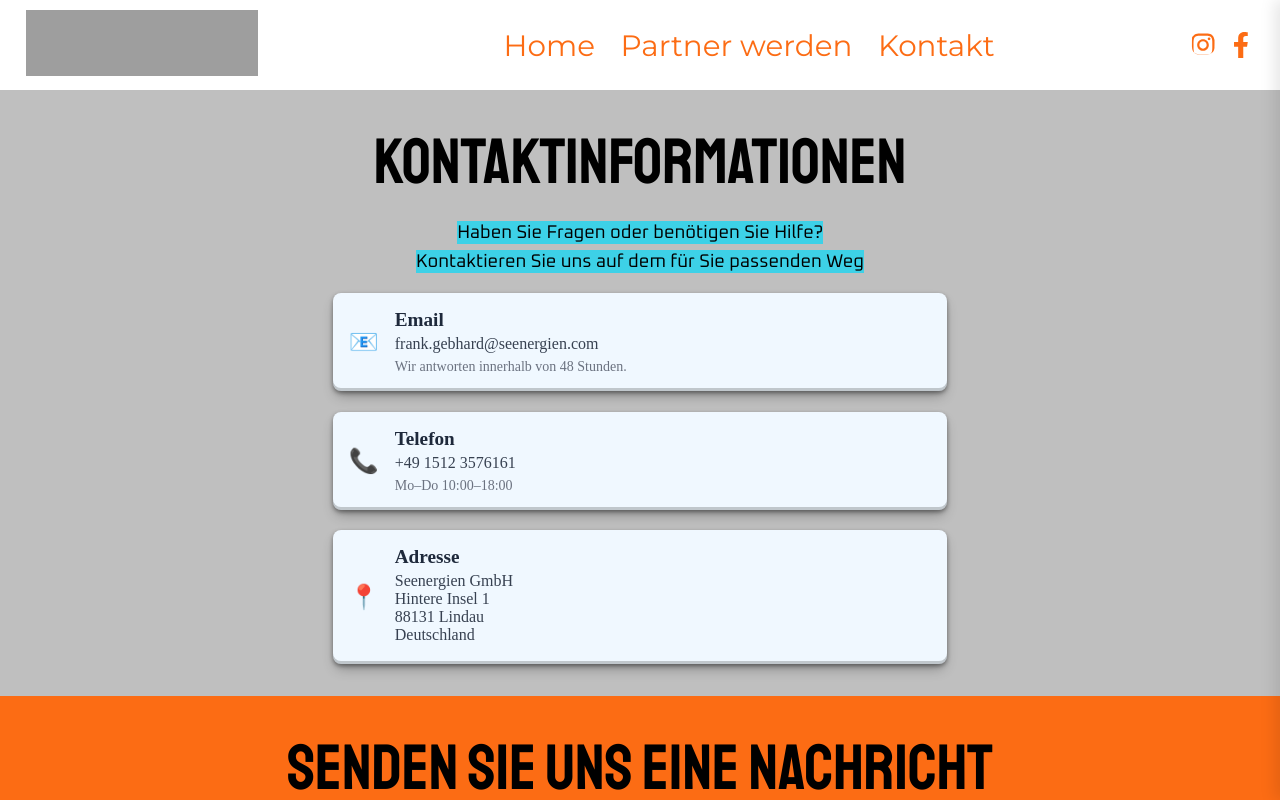
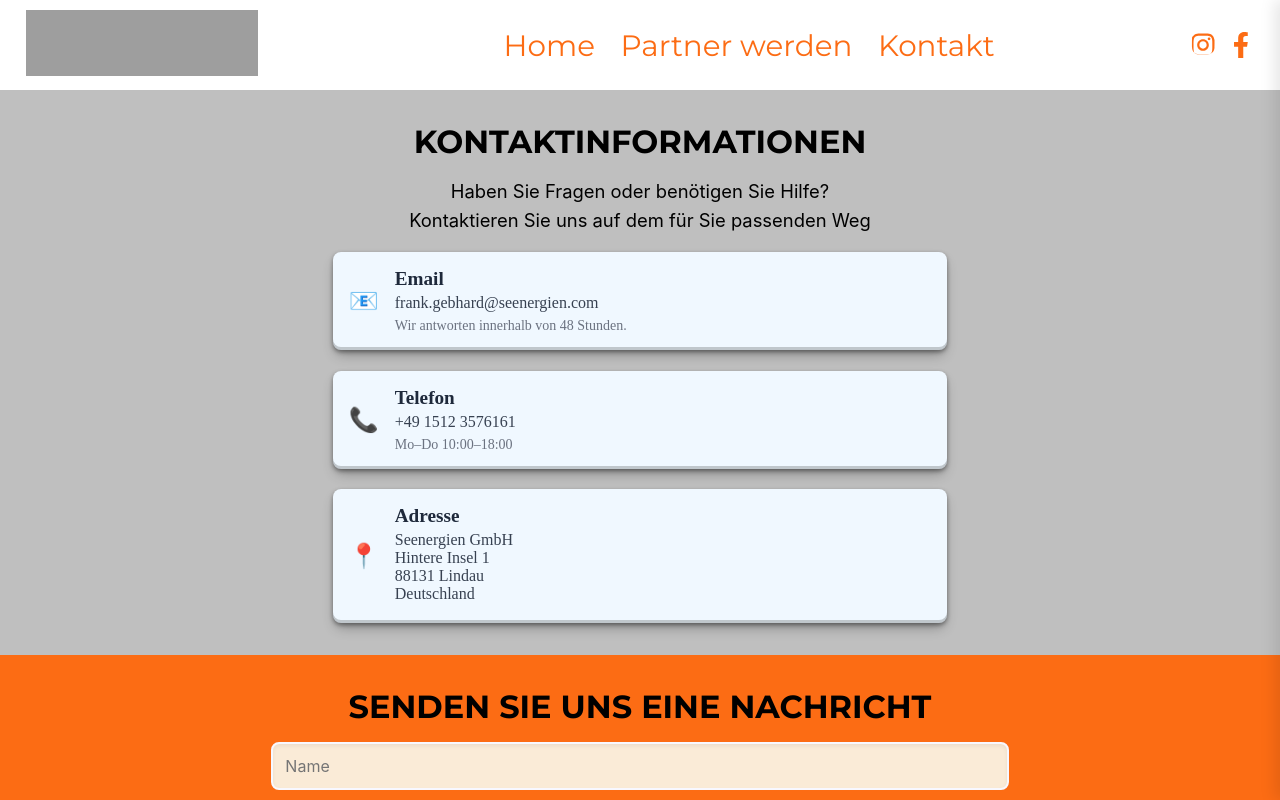
Before and after one commit to dersaei/fairfuhrer, a Next.js app: page /kontakt in a window 1280 px wide. Shown: the top 800 px of the page. Built offline with nearby package versions, Linux system fonts and the light colour scheme; no server answers; grey boxes are pictures that could not be loaded.

Commit message:
zmiany w fontach itp

```diff
--- a/app/kontakt/ContactForm.module.css
+++ b/app/kontakt/ContactForm.module.css
@@ -6,11 +6,12 @@
 }
 
 .contactForm h2 {
-  font-size: 4rem;
+  font-size: 2rem;
   color: black;
   margin-bottom: 1rem;
-  font-family: "Staatliches", sans-serif;
-  font-weight: 400;
+  font-family: "Montserrat", sans-serif;
+  font-optical-sizing: auto;
+  font-weight: 700;
   font-style: normal;
   text-transform: uppercase;
   text-align: center;
@@ -37,8 +38,8 @@
 }
 
 .formGroup {
-  font-weight: 400;
-  font-family: "Oxanium", sans-serif;
+  font-family: -apple-system, BlinkMacSystemFont, "Segoe UI", "Roboto",
+    sans-serif;
   width: 60%;
   margin: 0 auto 1.3rem auto;
 }
@@ -114,7 +115,7 @@
 }
 @media (max-width: 600px) {
   .contactForm h2 {
-    font-size: 10vw;
+    font-size: 6vw;
   }
   .formGroup {
     width: 90%;
--- a/app/kontakt/ContactInfo.module.css
+++ b/app/kontakt/ContactInfo.module.css
@@ -6,11 +6,12 @@
 }
 
 .contactInfo h2 {
-  font-size: 4rem;
+  font-size: 2rem;
   color: black;
   margin-bottom: 1rem;
-  font-family: "Staatliches", sans-serif;
-  font-weight: 400;
+  font-family: "Montserrat", sans-serif;
+  font-optical-sizing: auto;
+  font-weight: 700;
   font-style: normal;
   text-transform: uppercase;
   text-align: center;
@@ -22,12 +23,9 @@
   line-height: 1.6;
   font-size: 1.15rem;
   font-weight: 400;
-  font-family: "Oxanium", sans-serif;
+  font-family: -apple-system, BlinkMacSystemFont, "Segoe UI", "Roboto",
+    sans-serif;
   text-align: center;
-}
-.intro span {
-  background-color: #3dd1e7;
-  padding: 2px 0;
 }
 
 .contactMethods {
@@ -84,7 +82,7 @@
 }
 @media (max-width: 600px) {
   .contactInfo h2 {
-    font-size: 10vw;
+    font-size: 6vw;
   }
   .contactMethods {
     width: 90%;
--- a/app/page.tsx
+++ b/app/page.tsx
@@ -33,7 +33,7 @@ export default function HomePage() {
         const style = (await response.json()) as AtmosphereStyle;
         setAtmosphereStyle(style);
       } catch (error) {
-        console.error("Błąd podczas ładowania stylu atmosphere:", error);
+        console.error("Fehler beim Laden des Atmosphere-Stils:", error);
       } finally {
         setIsLoading(false);
       }
@@ -75,7 +75,7 @@ export default function HomePage() {
   if (isLoading) {
     return (
       <div className={styles.loadingContainer}>
-        <div>Ładowanie mapy...</div>
+        <div>Karte wird geladen...</div>
       </div>
     );
   }
@@ -84,7 +84,7 @@ export default function HomePage() {
   if (!atmosphereStyle) {
     return (
       <div className={styles.loadingContainer}>
-        <div>Błąd podczas ładowania stylu mapy</div>
+        <div>Fehler beim Laden des Kartenstils</div>
       </div>
     );
   }
```
Also changed, not shown: app/partner-werden/partner-werden.module.css (+2 -30 lines).
